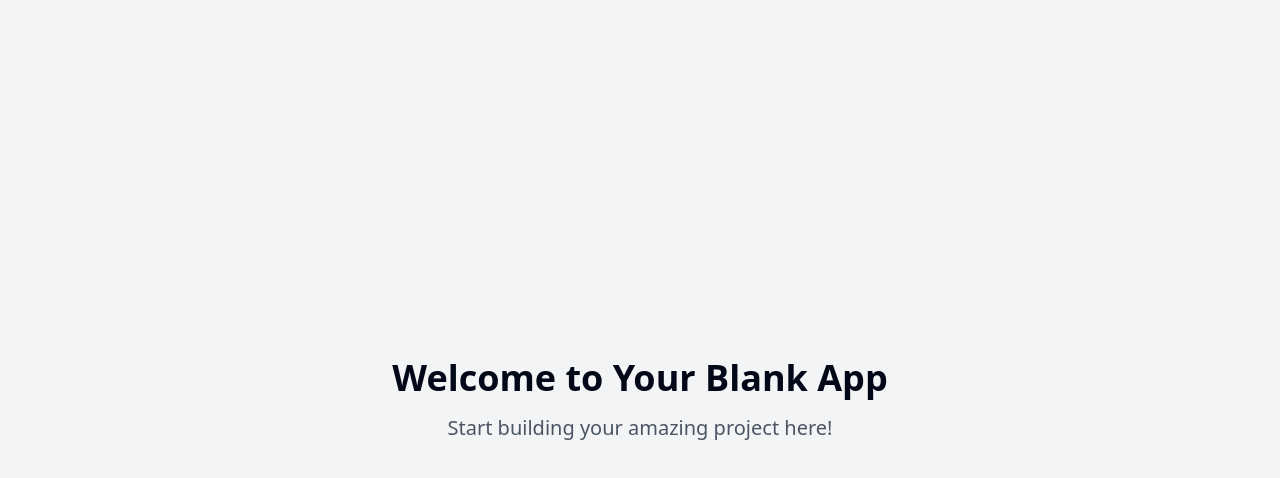
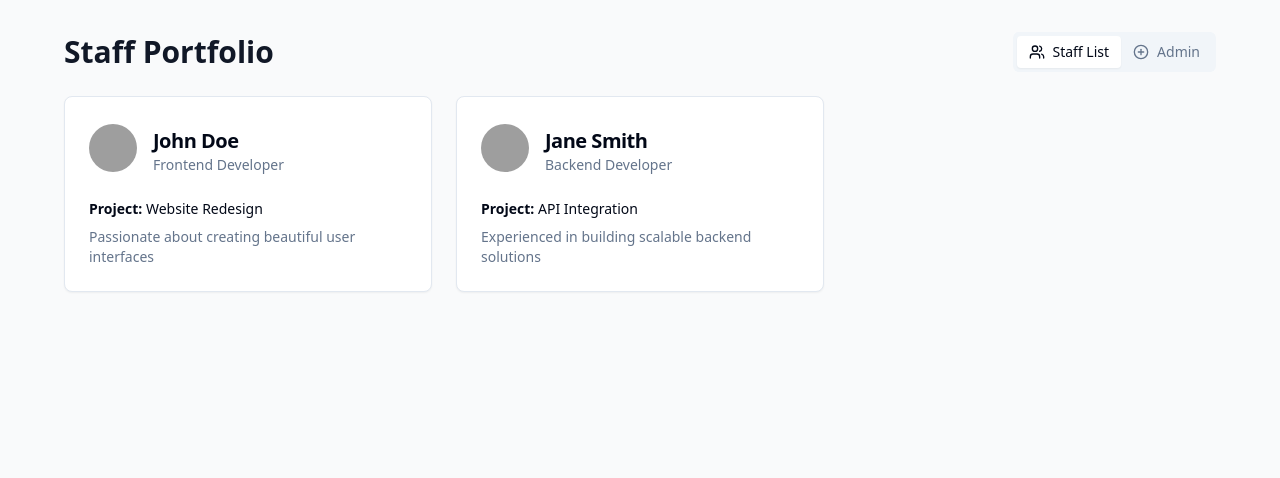
Before and after one commit to intelstriker21/stafffolio-organizer-15, a React (Vite) app: page / in a window 1280 px wide. Shown: the top 478 px of the page. Built offline with nearby package versions, Linux system fonts and the light colour scheme; grey boxes are pictures that could not be loaded.

Commit message:
Implement staff portfolio and dashboard
Implement a staff portfolio page with member details and an admin dashboard for managing staff.

```diff
--- a/src/pages/Index.tsx
+++ b/src/pages/Index.tsx
@@ -1,12 +1,172 @@
-// Update this page (the content is just a fallback if you fail to update the page)
+
+import { useState } from "react";
+import { Card, CardContent, CardHeader, CardTitle } from "@/components/ui/card";
+import { Button } from "@/components/ui/button";
+import { Dialog, DialogContent, DialogHeader, DialogTitle, DialogTrigger } from "@/components/ui/dialog";
+import { Input } from "@/components/ui/input";
+import { Avatar, AvatarImage, AvatarFallback } from "@/components/ui/avatar";
+import { Tabs, TabsContent, TabsList, TabsTrigger } from "@/components/ui/tabs";
+import { Alert, AlertDescription } from "@/components/ui/alert";
+import { Trash2, PlusCircle, Users } from "lucide-react";
+
+interface StaffMember {
+  id: number;
+  name: string;
+  discordImage: string;
+  role: string;
+  project: string;
+  bio: string;
+}
 
 const Index = () => {
+  const [staff, setStaff] = useState<StaffMember[]>([
+    {
+      id: 1,
+      name: "John Doe",
+      discordImage: "https://cdn.discordapp.com/avatars/123456789/default.png",
+      role: "Frontend Developer",
+      project: "Website Redesign",
+      bio: "Passionate about creating beautiful user interfaces"
+    },
+    {
+      id: 2,
+      name: "Jane Smith",
+      discordImage: "https://cdn.discordapp.com/avatars/987654321/default.png",
+      role: "Backend Developer",
+      project: "API Integration",
+      bio: "Experienced in building scalable backend solutions"
+    }
+  ]);
+
+  const [newMember, setNewMember] = useState({
+    name: "",
+    discordImage: "",
+    role: "",
+    project: "",
+    bio: ""
+  });
+
+  const addStaffMember = () => {
+    if (newMember.name && newMember.role) {
+      setStaff([...staff, { ...newMember, id: staff.length + 1 }]);
+      setNewMember({ name: "", discordImage: "", role: "", project: "", bio: "" });
+    }
+  };
+
+  const deleteStaffMember = (id: number) => {
+    setStaff(staff.filter(member => member.id !== id));
+  };
+
   return (
-    <div className="min-h-screen flex items-center justify-center bg-gray-100">
-      <div className="text-center">
-        <h1 className="text-4xl font-bold mb-4">Welcome to Your Blank App</h1>
-        <p className="text-xl text-gray-600">Start building your amazing project here!</p>
-      </div>
+    <div className="min-h-screen bg-gray-50 p-8">
+      <Tabs defaultValue="staff" className="w-full max-w-6xl mx-auto">
+        <div className="flex items-center justify-between mb-6">
+          <h1 className="text-3xl font-bold text-gray-900">Staff Portfolio</h1>
+          <TabsList>
+            <TabsTrigger value="staff" className="gap-2">
+              <Users size={16} />
+              Staff List
+            </TabsTrigger>
+            <TabsTrigger value="admin" className="gap-2">
+              <PlusCircle size={16} />
+              Admin
+            </TabsTrigger>
+          </TabsList>
+        </div>
+
+        <TabsContent value="staff">
+          <div className="grid grid-cols-1 md:grid-cols-2 lg:grid-cols-3 gap-6">
+            {staff.map((member) => (
+              <Card key={member.id} className="hover:shadow-lg transition-shadow">
+                <CardHeader className="flex flex-row items-center gap-4">
+                  <Avatar className="h-12 w-12">
+                    <AvatarImage src={member.discordImage} alt={member.name} />
+                    <AvatarFallback>{member.name[0]}</AvatarFallback>
+                  </Avatar>
+                  <div>
+                    <CardTitle className="text-xl">{member.name}</CardTitle>
+                    <p className="text-sm text-muted-foreground">{member.role}</p>
+                  </div>
+                </CardHeader>
+                <CardContent>
+                  <p className="text-sm mb-2"><strong>Project:</strong> {member.project}</p>
+                  <p className="text-sm text-muted-foreground">{member.bio}</p>
+                </CardContent>
+              </Card>
+            ))}
+          </div>
+        </TabsContent>
+
+        <TabsContent value="admin">
+          <Card>
+            <CardHeader>
+              <CardTitle>Add New Staff Member</CardTitle>
+            </CardHeader>
+            <CardContent className="space-y-4">
+              <div className="grid grid-cols-1 md:grid-cols-2 gap-4">
+                <Input
+                  placeholder="Name"
+                  value={newMember.name}
+                  onChange={(e) => setNewMember({ ...newMember, name: e.target.value })}
+                />
+                <Input
+                  placeholder="Discord Avatar URL"
+                  value={newMember.discordImage}
+                  onChange={(e) => setNewMember({ ...newMember, discordImage: e.target.value })}
+                />
+                <Input
+                  placeholder="Role"
+                  value={newMember.role}
+                  onChange={(e) => setNewMember({ ...newMember, role: e.target.value })}
+                />
+                <Input
+                  placeholder="Project"
+                  value={newMember.project}
+                  onChange={(e) => setNewMember({ ...newMember, project: e.target.value })}
+                />
+                <Input
+                  placeholder="Bio"
+                  value={newMember.bio}
+                  onChange={(e) => setNewMember({ ...newMember, bio: e.target.value })}
+                  className="md:col-span-2"
+                />
+              </div>
+              <Button onClick={addStaffMember} className="w-full">
+                Add Staff Member
+              </Button>
+            </CardContent>
+          </Card>
+
+          <div className="mt-8">
+            <h2 className="text-xl font-semibold mb-4">Manage Staff Members</h2>
+            <div className="grid gap-4">
+              {staff.map((member) => (
+                <Card key={member.id}>
+                  <CardContent className="flex items-center justify-between p-4">
+                    <div className="flex items-center gap-4">
+                      <Avatar>
+                        <AvatarImage src={member.discordImage} alt={member.name} />
+                        <AvatarFallback>{member.name[0]}</AvatarFallback>
+                      </Avatar>
+                      <div>
+                        <p className="font-medium">{member.name}</p>
+                        <p className="text-sm text-muted-foreground">{member.role}</p>
+                      </div>
+                    </div>
+                    <Button
+                      variant="destructive"
+                      size="icon"
+                      onClick={() => deleteStaffMember(member.id)}
+                    >
+                      <Trash2 className="h-4 w-4" />
+                    </Button>
+                  </CardContent>
+                </Card>
+              ))}
+            </div>
+          </div>
+        </TabsContent>
+      </Tabs>
     </div>
   );
 };
```
